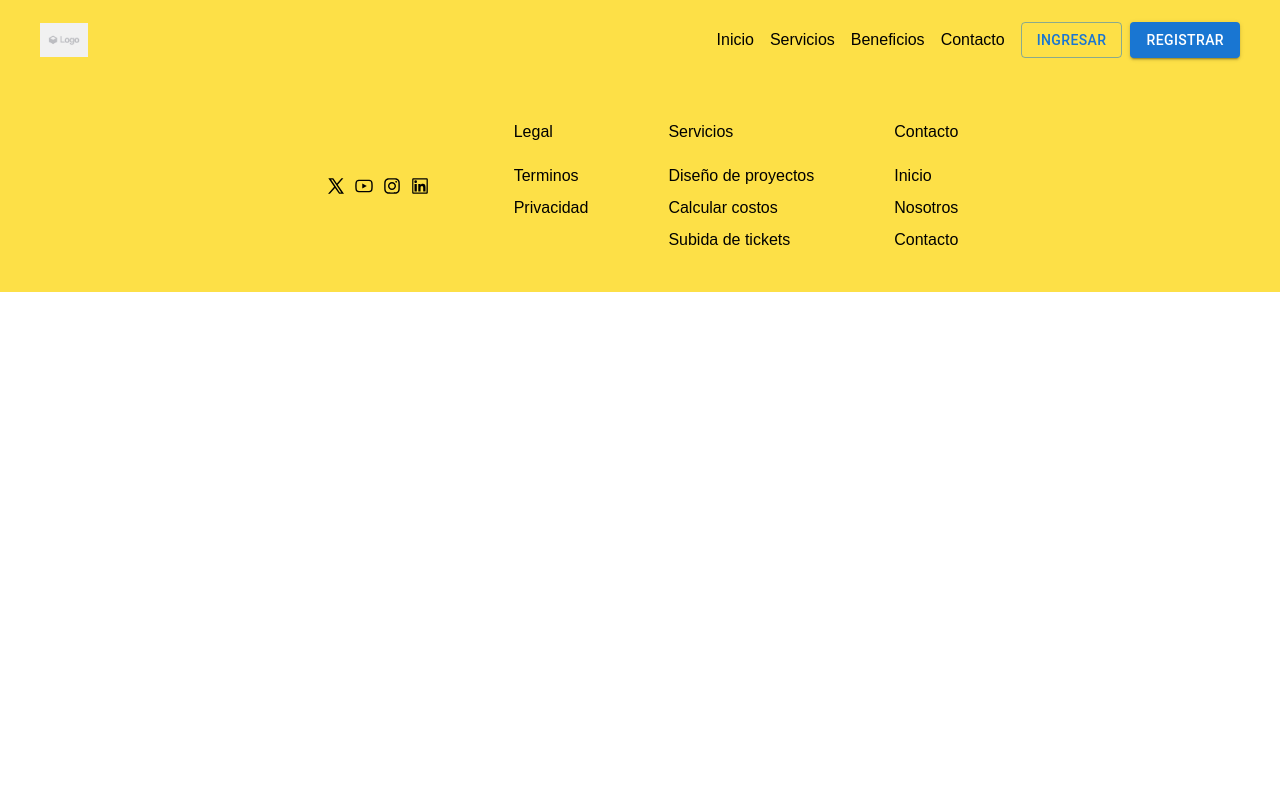
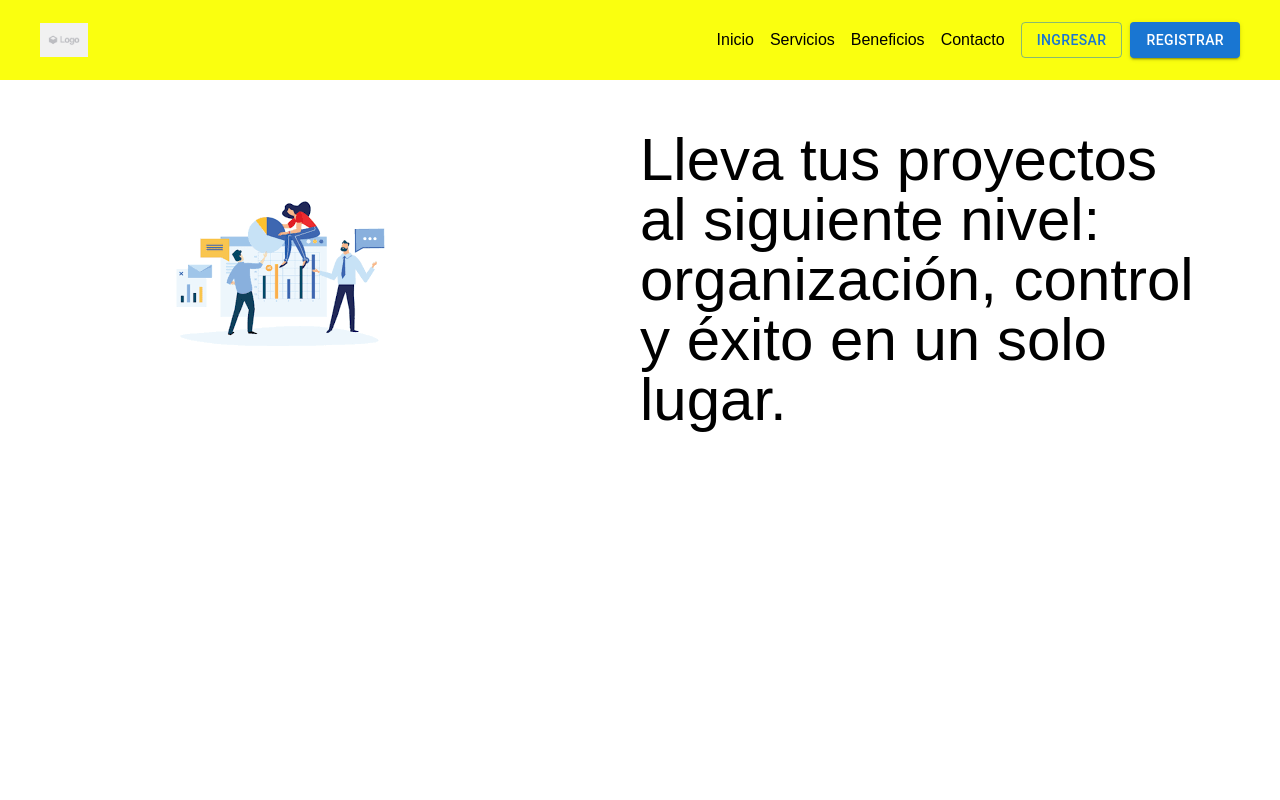
Before and after one commit to yunb12345/APITPO, a React (Create React App) app: page / in a window 1280 px wide. Shown: the top 800 px of the page. Built offline with nearby package versions, Linux system fonts and the light colour scheme.

Commit message:
primer sector landing page

```diff
--- a/src/App.js
+++ b/src/App.js
@@ -1,7 +1,8 @@
 import './App.css';
 import Navbar from './components/Navbar';
-import Hero from './components/Hero';
 import Footer from './components/Footer';
+import LandingHero from './components/LandingHero';
+
 
 function App() {
   return (
@@ -9,8 +10,13 @@ function App() {
       <Navbar/>
       <div className="container mx-auto px-3">
       </div>
+      <div className='h-screen'>
+        <LandingHero/>
+      </div>
       <Footer/>
     </div>
+
+
 
   );
 }
--- /dev/null
+++ b/src/components/LandingHero.jsx
@@ -0,0 +1,17 @@
+import image from "../imgs/landing_img.png"
+
+const LandingHero = () => {
+    return(
+    <div className="flex justify-center items-center h-1/2 w-screen">
+        <div className="h-full w-full flex justify-center items-center">
+            <img src={image} alt="" className="h-auto w-auto"></img>
+        </div>
+        <div className="h-full w-full flex justify-center items-center mx-20">
+            <p className="text-6xl text-left">Lleva tus proyectos al siguiente nivel: organización, control y éxito en un solo lugar.</p>
+        </div>
+    </div>
+
+
+    )
+};
+export default LandingHero;
--- a/src/components/Navbar.jsx
+++ b/src/components/Navbar.jsx
@@ -3,7 +3,7 @@ import Button from '@mui/material/Button';
 
 const Navbar = () => {
     return(
-    <nav className="flex items-center justify-between bg-yellow-300 px-10">
+    <nav className="flex items-center justify-between bg-apiyellow px-10">
         <div className="my-4 w-12 h-12 items-center object-center justify-center content-center">
             <img src={logo} alt="" className="max-w-full"></img>
         </div>
--- a/tailwind.config.js
+++ b/tailwind.config.js
@@ -4,8 +4,8 @@ module.exports = {
   theme: {
     extend: {
       colors:{
-
-      },
+        apiyellow: '#FAFF0F',
+      }
     },
   },
   plugins: [],
```
Also changed, not shown: src/imgs/landing_img.png (added).
